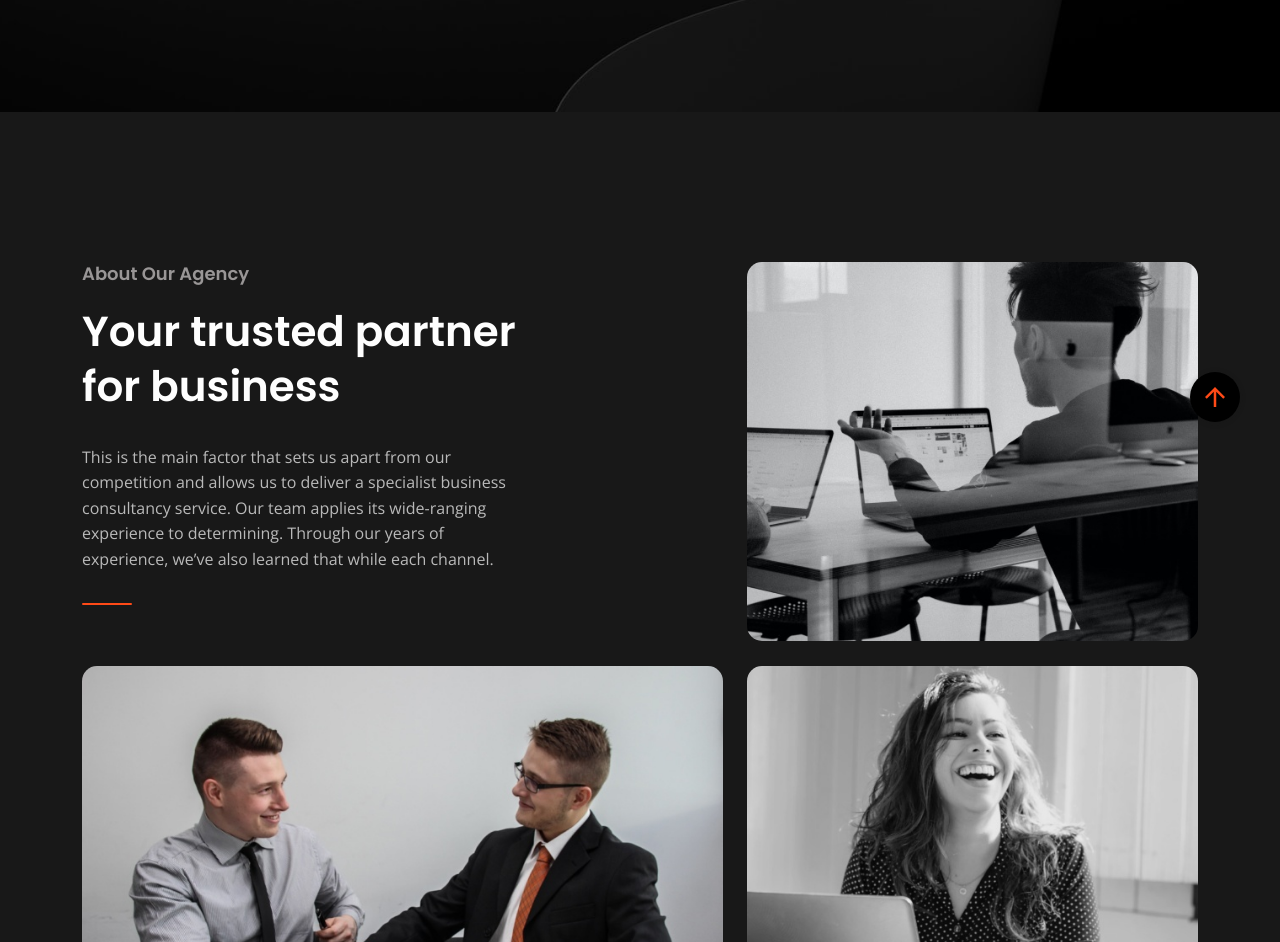
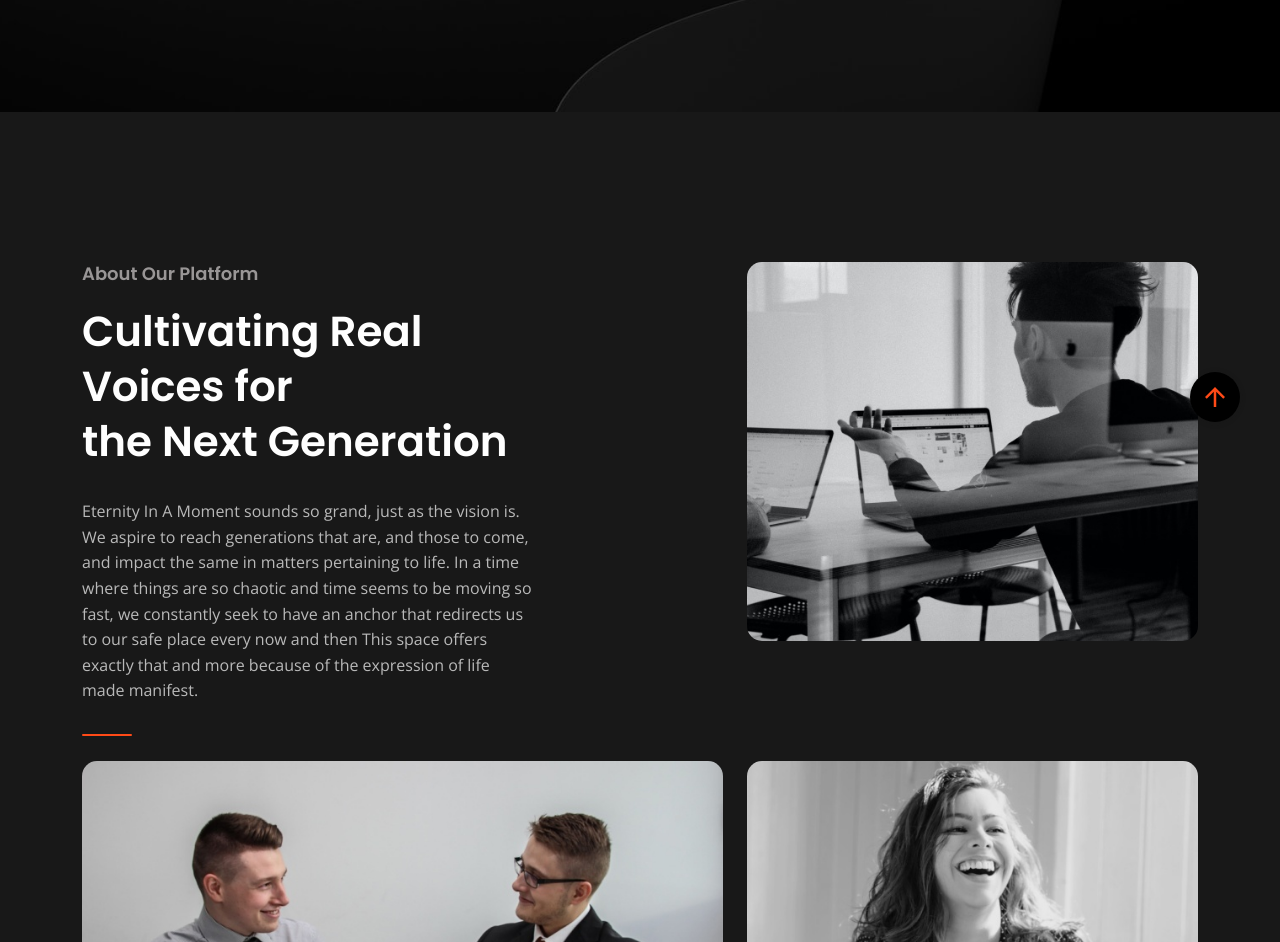
Before and after one commit to wachera-g/webwiam, a plain HTML site: page eternityweb/about.html in a window 1280 px wide. Shown: the part 438-1380 px from the top of the page. Drawn offline with nearby package versions, Linux system fonts and the light colour scheme.

Commit message:
Updated the about us page details, after header.

```diff
--- a/eternityweb/about.html
+++ b/eternityweb/about.html
@@ -194,10 +194,11 @@
         <div class="row">
           <div class="col-xl-5 col-lg-7">
             <div class="cs-section_heading cs-style1">
-              <h3 class="cs-section_subtitle">About Our Agency</h3>
-              <h2 class="cs-section_title">Your trusted partner <br>for business </h2>
+              <h3 class="cs-section_subtitle">About Our Platform</h3>
+              <h2 class="cs-section_title">Cultivating Real Voices for<br>the Next Generation</h2>
               <div class="cs-height_30 cs-height_lg_20"></div>
-              <p class="cs-m0">This is the main factor that sets us apart from our competition and allows us to deliver a specialist business consultancy service. Our team applies its wide-ranging experience to determining. Through our years of experience, we’ve also learned that while each channel.</p>
+              <p class="cs-m0">Eternity In A Moment sounds so grand, just as the vision is. We aspire to reach generations that are, and those to come, and impact the same in matters pertaining to life. In a time where things are so chaotic and time seems to be moving so fast, we constantly seek to have an anchor that redirects us to our safe place every now and then
+                This space offers exactly that and more because of the expression of life made manifest.</p>
               <div class="cs-height_30 cs-height_lg_30"></div>
               <div class="cs-separator cs-accent_bg"></div>
               <div class="cs-height_25 cs-height_lg_40"></div>
```
